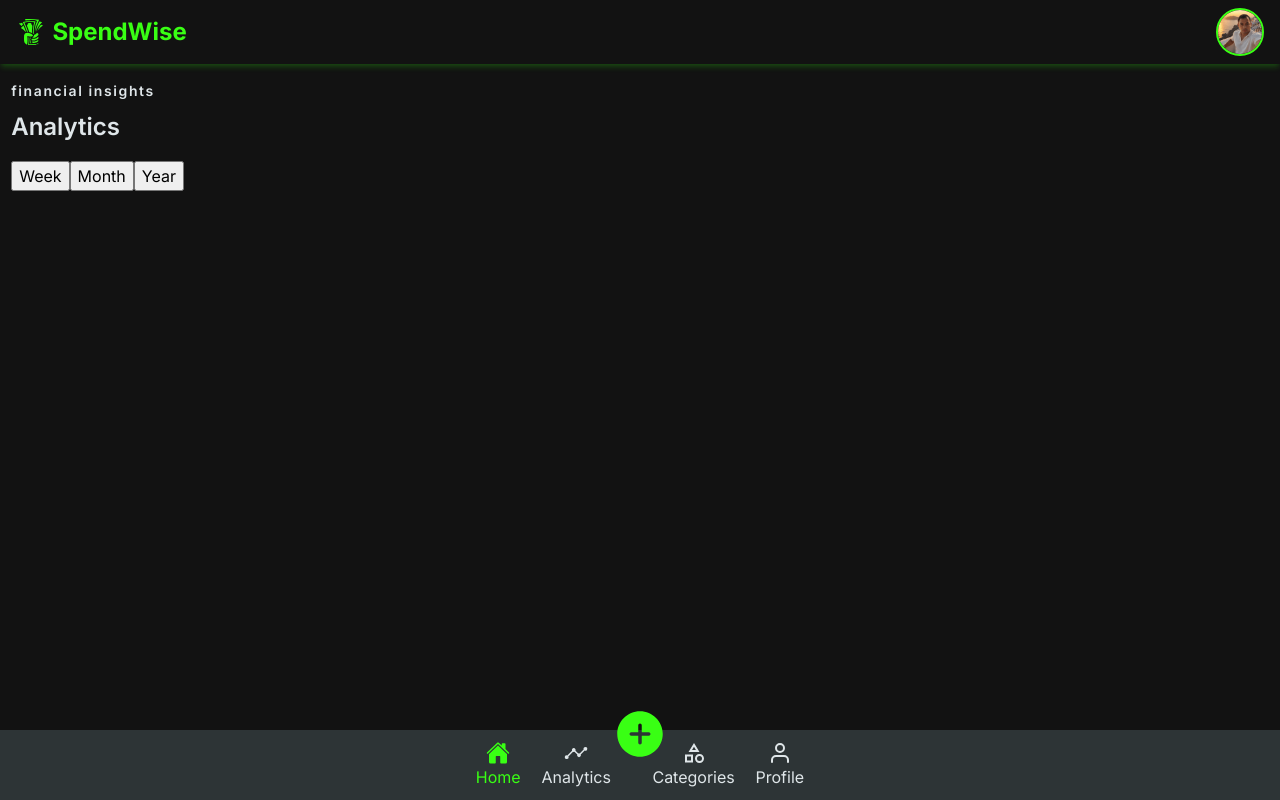
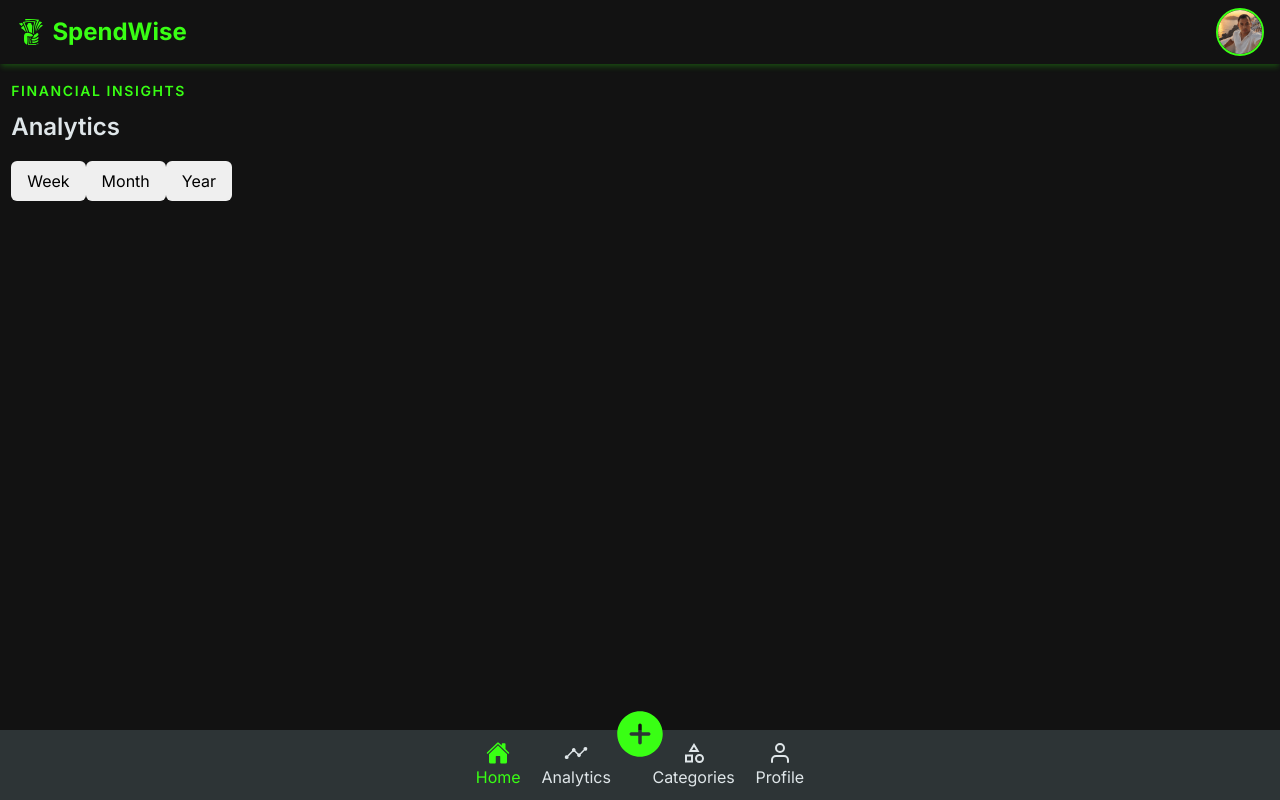
Before and after one commit to Andriamahay11master/SpendWise, a React (Vite) app: page /analytics in a window 1280 px wide. Built offline with nearby package versions, Linux system fonts and the light colour scheme.

Commit message:
init styling button

```diff
--- a/src/components/Analytics/Analytics.tsx
+++ b/src/components/Analytics/Analytics.tsx
@@ -14,8 +14,8 @@ const Analytics = () => {
               key={index}
               className={
                 stateButton === item
-                  ? "filter-analytics-item active"
-                  : "filter-analytics-item"
+                  ? "btn btn-filter active"
+                  : "btn btn-filter"
               }
               onClick={() => setStateButton(item)}
             >
--- /dev/null
+++ b/src/styles/components/analytics.scss
@@ -0,0 +1,11 @@
+.page-analytics {
+  .title-h3 {
+    text-transform: uppercase;
+    color: $primary;
+    margin-bottom: 0.5rem;
+    font-size: $font-size-sm;
+  }
+  .filter-analytics {
+    @include flex-start;
+  }
+}
--- a/src/styles/main.scss
+++ b/src/styles/main.scss
@@ -13,3 +13,4 @@
 @import "components/expenses";
 @import "components/category";
 @import "components/profile";
+@import "components/analytics";
```
